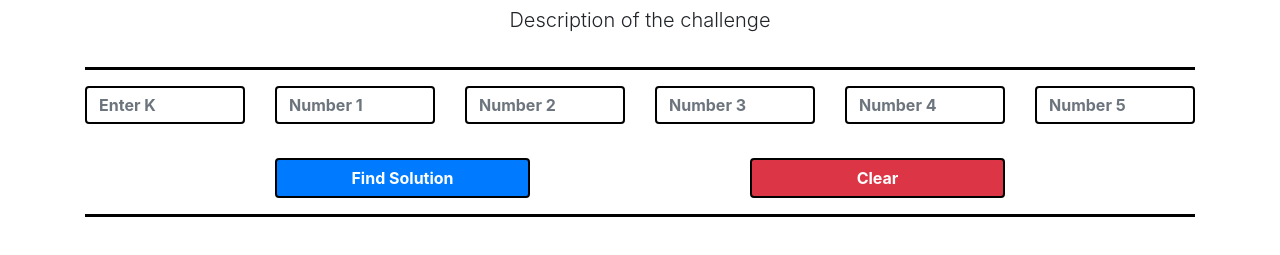
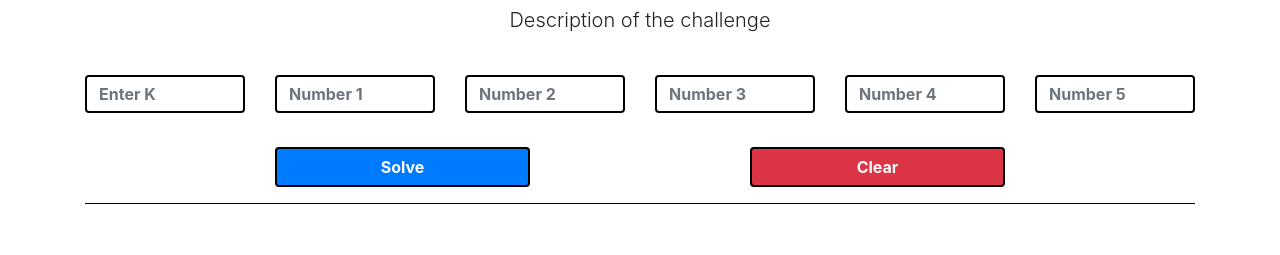
Before and after one commit to khoaNguyen2pt0/Sum-of-All-Fear, a plain HTML site: page Solve.html in a window 1280 px wide. Shown: the part 155-410 px from the top of the page. Drawn offline with nearby package versions, Linux system fonts and the light colour scheme.

Commit message:
unify look of all apps

```diff
--- a/Solve.html
+++ b/Solve.html
@@ -39,13 +39,14 @@
         }
 
         hr.Sep {
-            height: 2px;
+            height: 0.2px;
             background-color: black;
         }
 
         #K {
             color: orangered;
         }
+
     </style>
 
 
@@ -87,13 +88,16 @@
 
     <!-- Page Content -->
     <div class="container">
+        <!--DESCRIPTION-->
         <div class="row">
             <div class="col-lg-12 text-center">
                 <h1 class="mt-5">Sum of All Fears</h1>
                 <p class="lead">Description of the challenge</p>
             </div>
         </div>
-        <hr class="Sep" />
+        <br />
+        <!----------------------------------------------------------------------------------->
+        <!--INPUT-->
         <div class="row">
             <div class="col"><input class="form-control soafClass" id="K" placeholder="Enter K" onblur="this.placeholder='K number'" onfocus="this.placeholder=''" /></div>
             <div class="col"><input class="form-control soafClass" id="In1" placeholder="Number 1" onblur="this.placeholder='Number 1'" onfocus="this.placeholder=''" /></div>
@@ -103,16 +107,17 @@
             <div class="col"><input class="form-control soafClass" id="In5" placeholder="Number 5" onblur="this.placeholder='Number 5'" onfocus="this.placeholder=''" /></div>
         </div>
         <br />
+        <!--BUTTONS-->
         <div class="row">
             <div class="col-2"></div>
-            <div class="col-3"><button id="btnSoaf" class="btn btn-primary soafButton btnWide">Find Solution</button></div>
+            <div class="col-3"><button id="btnSoaf" class="btn btn-primary soafButton btnWide">Solve</button></div>
             <div class="col-2"></div>
             <div class="col-3"><button id="btnClear" class="btn btn-danger soafButton btnWide">Clear</button></div>
             <div class="col-2"></div>
         </div>
-
         <hr class="Sep" />
-
+        <!----------------------------------------------------------------------------------->
+        <!--OUTPUT-->
         <div class="row">
             <div class="col"><h4 id="Out"></h4></div>
         </div>
```
Also changed, not shown: Code.html (+2 -2 lines), 6 other files.
